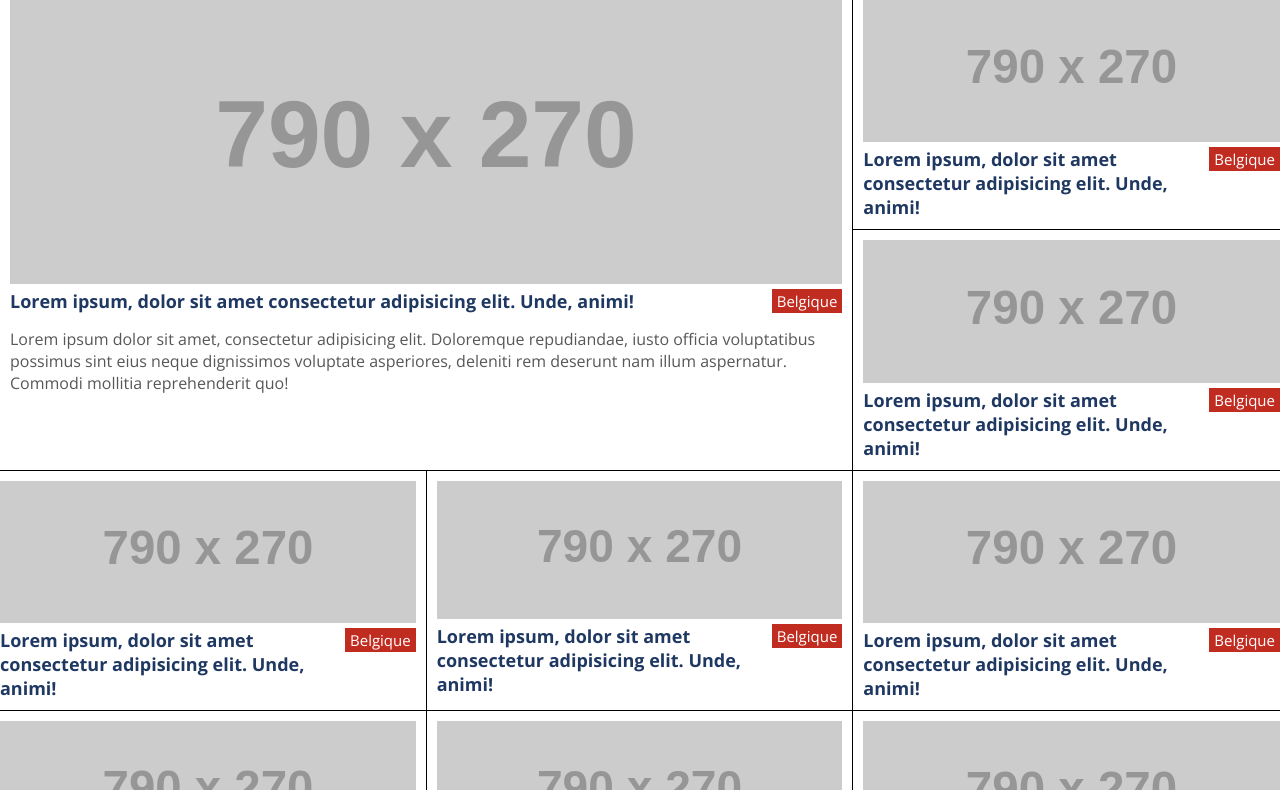
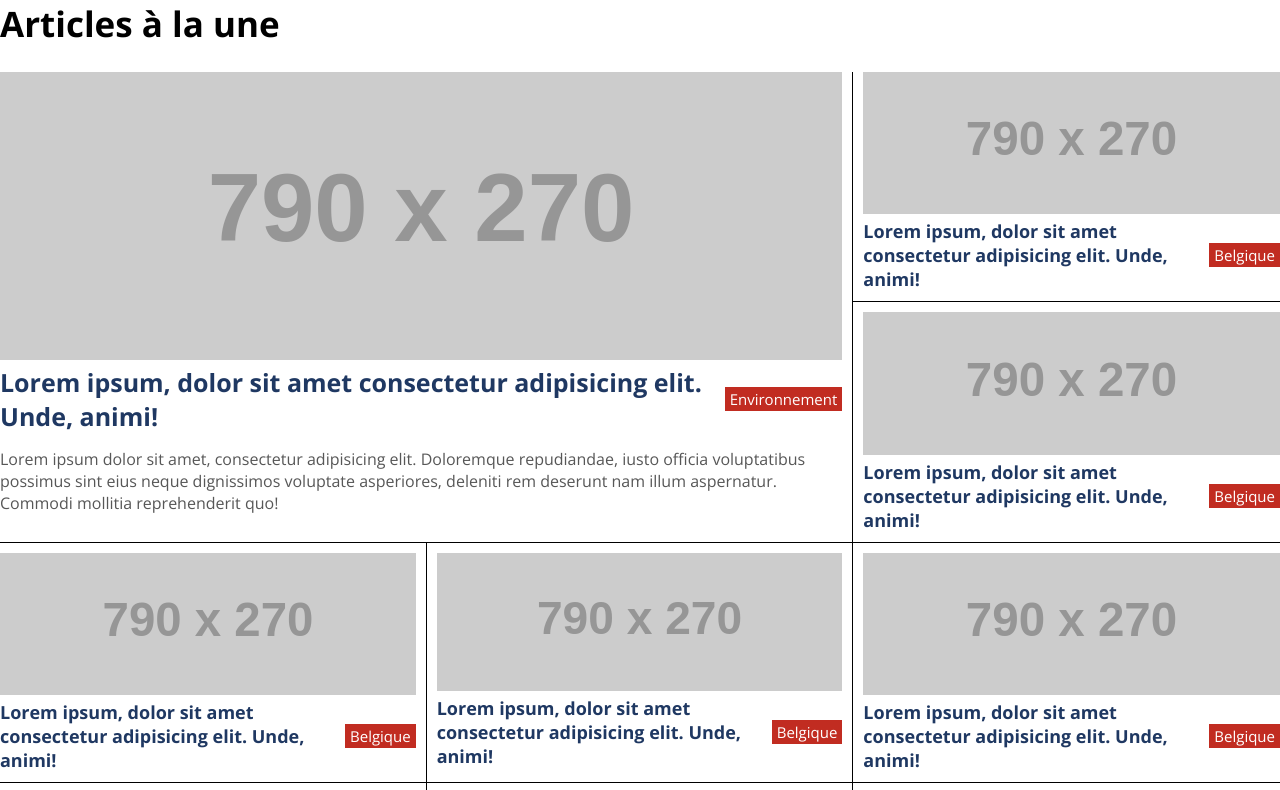
Before and after one commit to HugoWeb23/gestion_news_front, a plain HTML site: page index.html in a window 1280 px wide. Shown: the top 790 px of the page. Drawn offline with nearby package versions, Linux system fonts and the light colour scheme; placeholder pictures from the web are drawn by us.

Commit message:
Correction alignement titres/catégories

```diff
--- a/index.html
+++ b/index.html
@@ -8,6 +8,9 @@
 </head>
 <body>
 <div class="container">
+    <div class="title-section">
+        <div class="title">Articles à la une</div>
+    </div>
     <div class="home-grid">
         <div class="article-preview master">
             <div class="preview-picture">
@@ -17,7 +20,7 @@
                 <div class="preview-title">Lorem ipsum, dolor sit amet consectetur adipisicing elit. Unde, animi!</div>
                 <div class="preview-categorie">
                     <div class="category belgium">
-                       Belgique
+                       Environnement
                     </div>
                 </div>
             </div>
--- a/styles/app.css
+++ b/styles/app.css
@@ -5,6 +5,18 @@
     padding: 0;
     box-sizing: border-box;
     font-family: 'Open Sans', sans-serif;
+}
+
+.title-section {
+    display: flex;
+    justify-content: space-between;
+    align-items: center;
+    margin-bottom: 25px;
+}
+
+.title-section > .title {
+    font-size: 35px;
+    font-weight: 700;
 }
 
 /* Accueil */
@@ -55,6 +67,7 @@
     display: flex;
     flex-direction: row;
     justify-content: space-between;
+    align-items: center;
 }
 
 .preview-title {
@@ -74,6 +87,11 @@
     grid-row: 1 / 3;
     border-right: 1px solid #000;
     border-left: none;
+    padding-left: 0;
+}
+
+.master .preview-title {
+    font-size: 25px;
 }
 
 /* Catégories */
```
